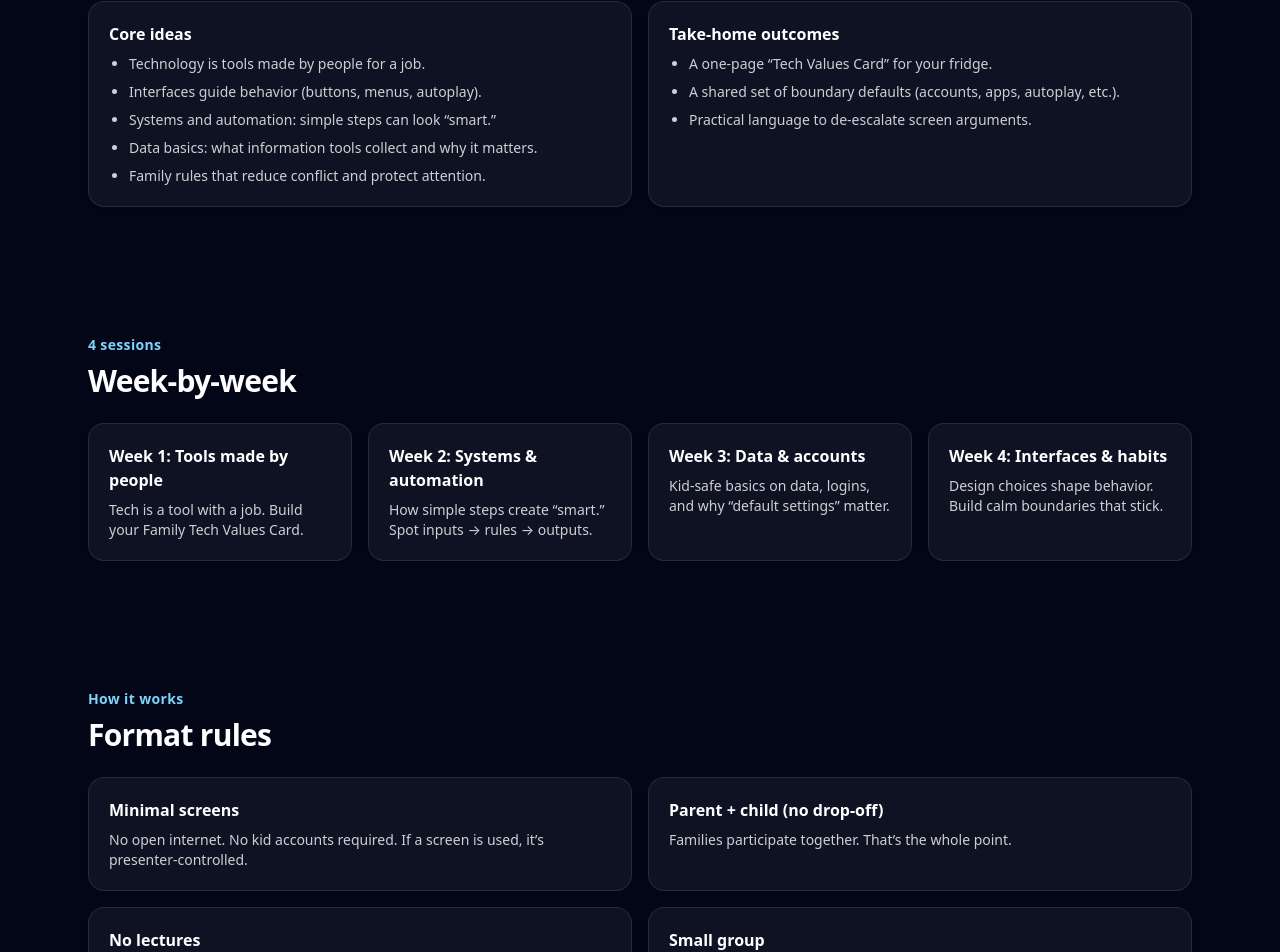
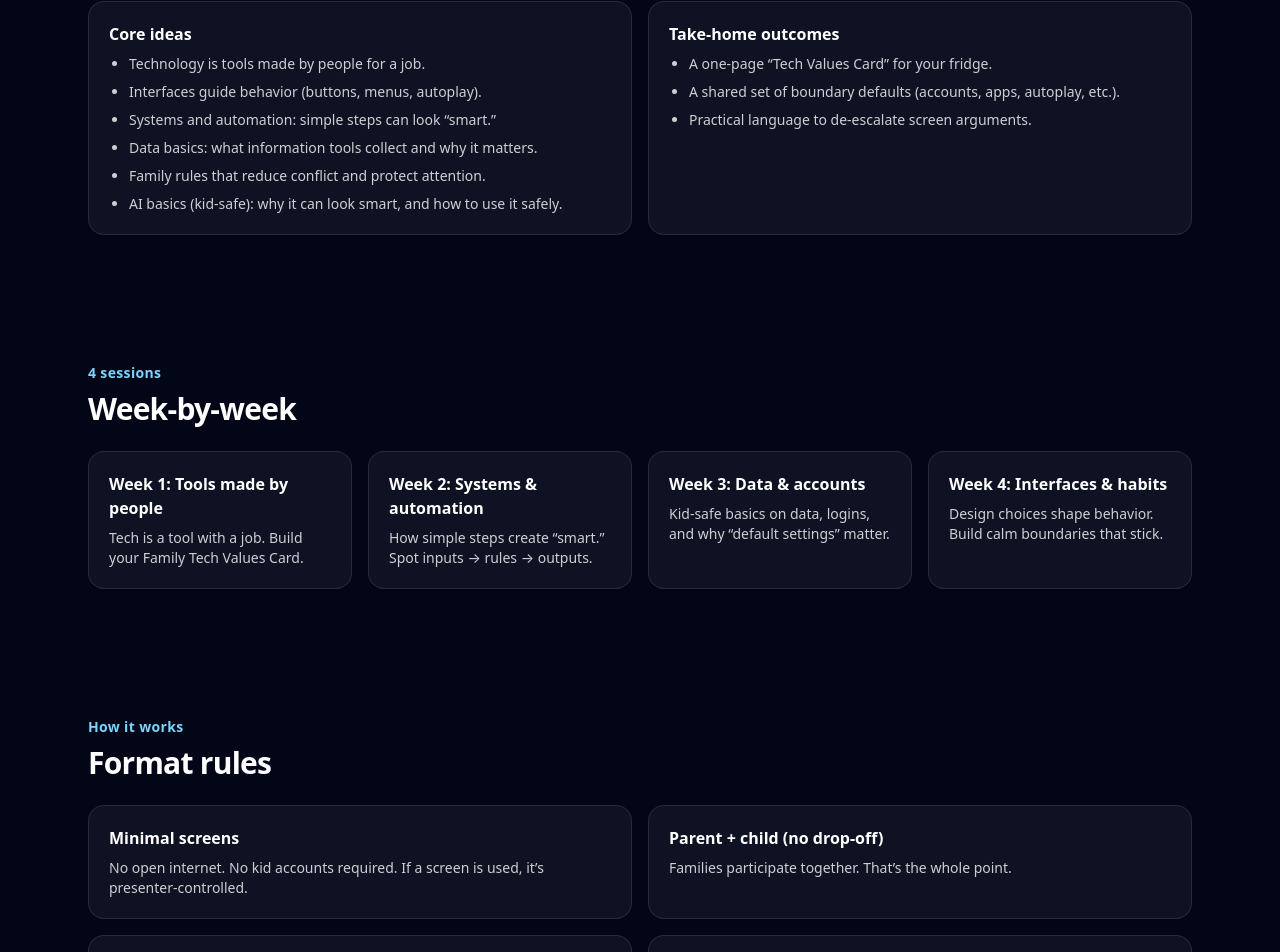
Before and after one commit to chipgpt/tech-literacy-workshop, a React (Vite) app: page / in a window 1280 px wide. Shown: the part 2571-3523 px from the top of the page. Built offline with nearby package versions, Linux system fonts and the light colour scheme; the HTML template or start-up script is replaced by a standard one.

Commit message:
Mention AI basics as curriculum capstone

```diff
--- a/src/App.tsx
+++ b/src/App.tsx
@@ -400,6 +400,7 @@ export default function App() {
                 <li>Systems and automation: simple steps can look “smart.”</li>
                 <li>Data basics: what information tools collect and why it matters.</li>
                 <li>Family rules that reduce conflict and protect attention.</li>
+                <li>AI basics (kid-safe): why it can look smart, and how to use it safely.</li>
               </ul>
             </Card>
             <Card title="Take-home outcomes">
```
